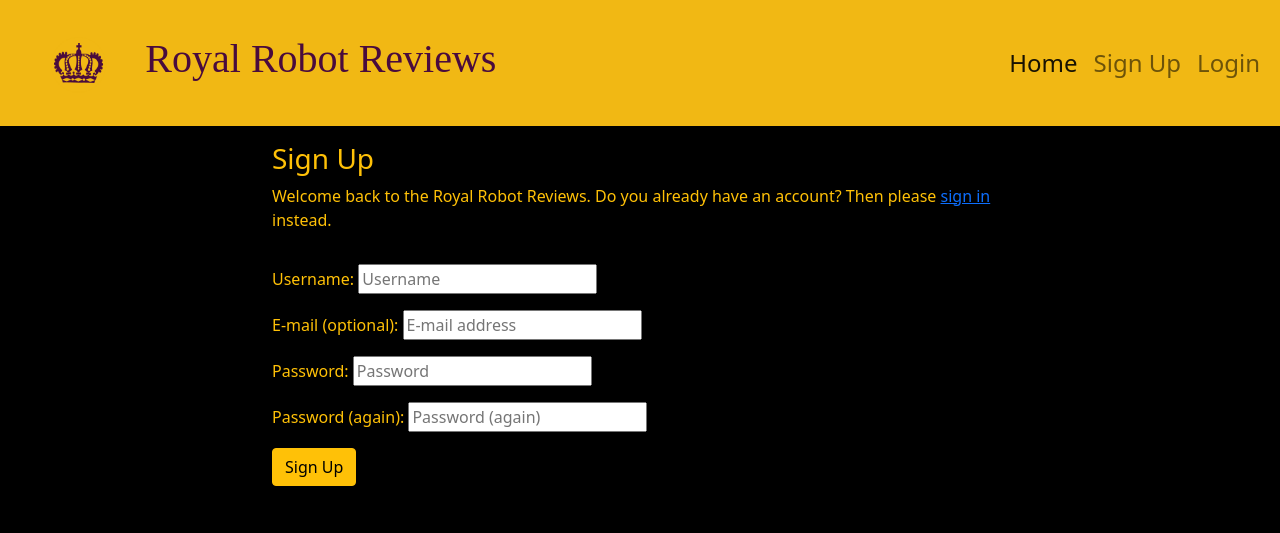
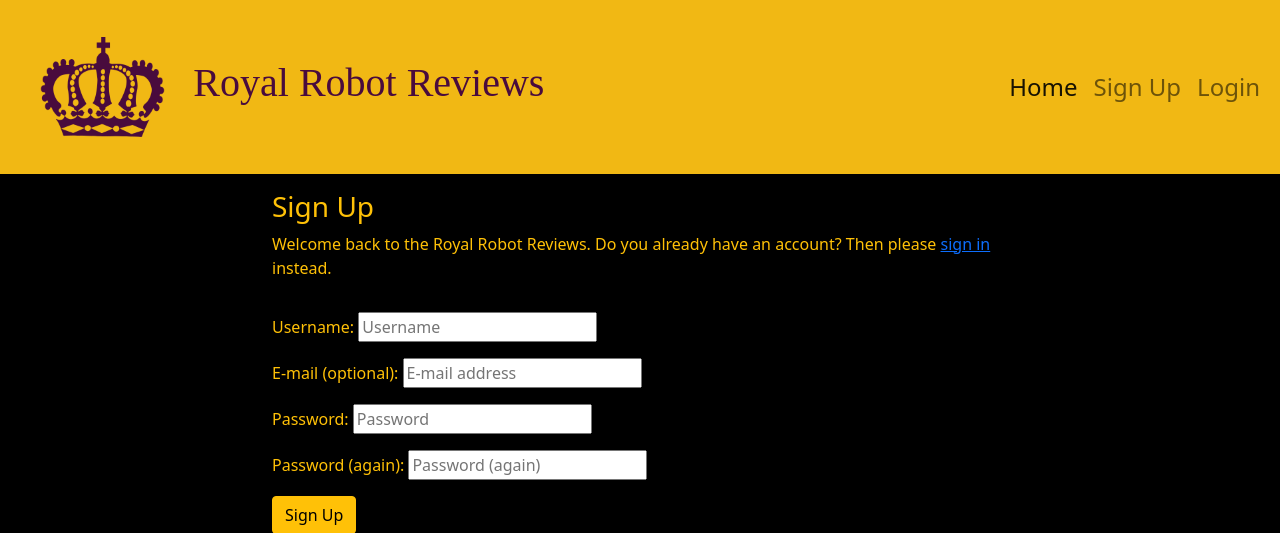
Before and after one commit to JordanCH05/VideoGameReviews, a Django app: page /accounts/signup/ in a window 1280 px wide. Shown: the top 533 px of the page. Run offline with Django 3.2, Linux system fonts and the light colour scheme; some web fonts are replaced.

Commit message:
Add and style new logo

```diff
--- a/templates/base.html
+++ b/templates/base.html
@@ -34,8 +34,8 @@
         <div class="container-fluid">
             <!-- Logo -->
             <a class="navbar-brand d-flex flex-row" href="{% url 'home' %}">
-                <img id="logo" src="{% static 'images/logo.png' %}" alt="Royal Robot Crown Logo">
-                <h1 class="text-purple align-self-center">Royal Robot Reviews</h1>
+                <img class="m-4" id="logo" src="{% static 'images/crown_logo.png' %}" alt="Royal Robot Crown Logo">
+                <h1 class="text-purple align-self-center hidden-sm">Royal Robot Reviews</h1>
             </a>
 
             <button class="navbar-toggler" type="button" data-bs-toggle="collapse" data-bs-target="#navbarText"
```
Also changed, not shown: static/images/crown_logo.png (added).
